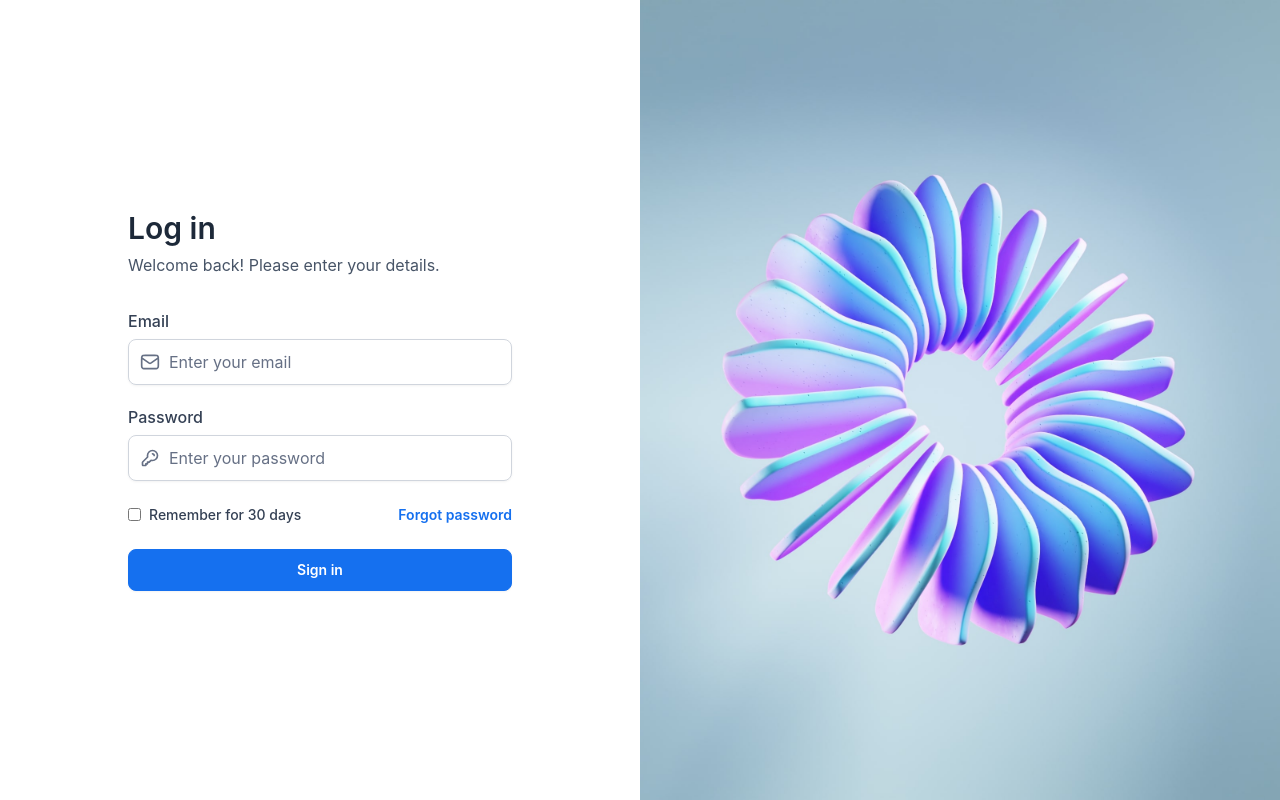
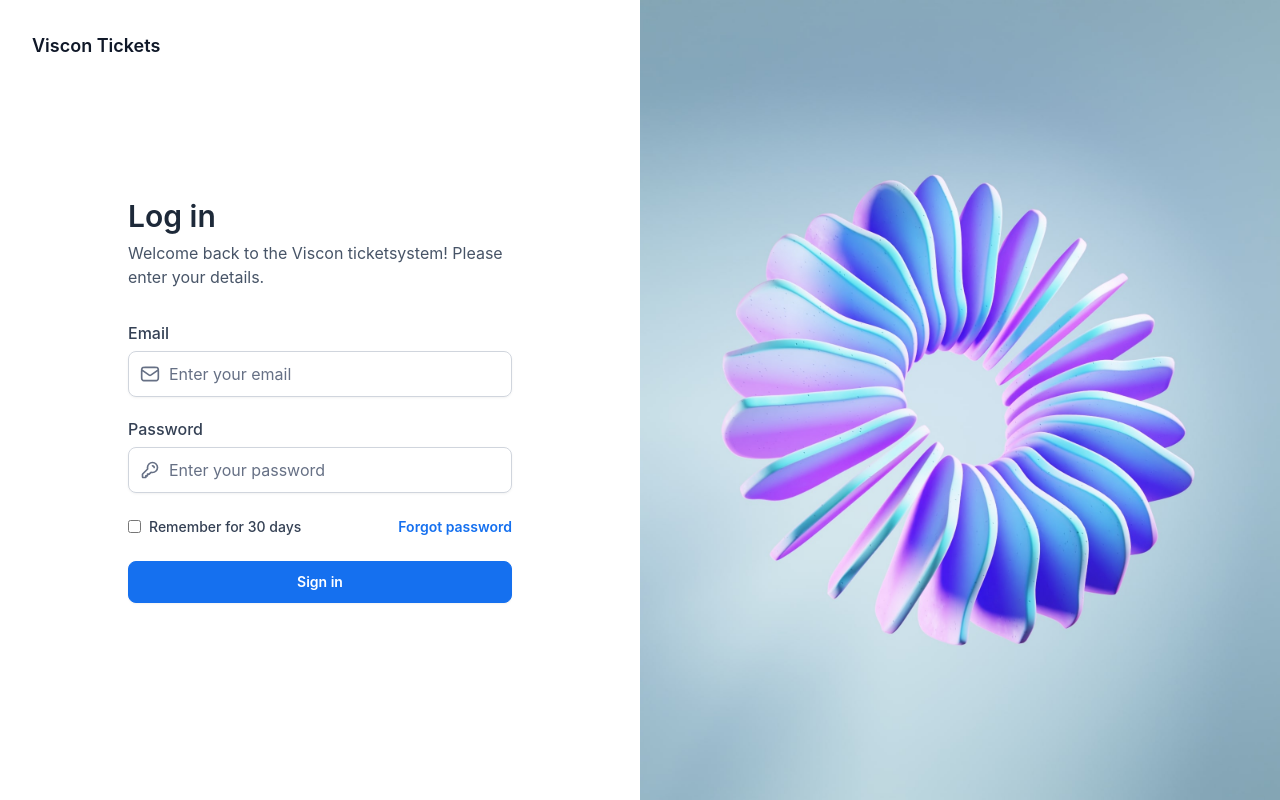
Before and after one commit to lucasprins/viscon-tickets, a React (Create React App) app in the folder client/: page /login in a window 1280 px wide. Built offline with nearby package versions, Linux system fonts and the light colour scheme.

Commit message:
Fixed responsiveness on Login

```diff
--- a/client/src/components/atoms/Input/InputCheckbox.tsx
+++ b/client/src/components/atoms/Input/InputCheckbox.tsx
@@ -9,7 +9,7 @@ export function InputCheckbox({ text }: InputCheckboxProps) {
     return (
         <div className='flex items-center gap-2'>
             <input id="remember" type='checkbox' className="-mt-0.5"/>
-            <label htmlFor="remember" className='text-sm font-medium text-gray-700'>{text}</label>
+            <label htmlFor="remember" className='text-sm font-medium dark:text-dark-300 text-gray-700'>{text}</label>
         </div>
     );
 }
--- a/client/src/components/atoms/Input/InputField.tsx
+++ b/client/src/components/atoms/Input/InputField.tsx
@@ -45,7 +45,7 @@ export function InputField({ style, type, placeholder, icon, disabled, id, name,
             placeholder={placeholder}
             id={id}
             name={name}
-            className={`${inputFieldStyle} ${inputFieldBorderStyle} cursor-not-allowed text-gray-500 w-full bg-gray-50 border rounded-lg placeholder:text-gray-500 px-3.5 py-2.5 text-md font-normal dark:bg-dark-800 dark:text-gray-200`}
+            className={`${inputFieldStyle} ${inputFieldBorderStyle} cursor-not-allowed text-gray-500 w-full bg-gray-50 border rounded-lg dark:placeholder:text-gray-300 placeholder:text-gray-500 px-3.5 py-2.5 text-md font-normal dark:bg-dark-800 dark:text-gray-200`}
           ></Field>
         </div>
       ) : (
@@ -57,7 +57,7 @@ export function InputField({ style, type, placeholder, icon, disabled, id, name,
             placeholder={placeholder}
             id={id}
             name={name}
-            className={`${inputFieldStyle} ${inputFieldBorderStyle} w-full bg-white border rounded-lg placeholder:text-gray-500 px-3.5 py-2.5 text-md font-normal dark:bg-dark-700 dark:text-white`}
+            className={`${inputFieldStyle} ${inputFieldBorderStyle} w-full bg-white border rounded-lg placeholder:text-gray-500 px-3.5 py-2.5 dark:placeholder:text-gray-300 text-md font-normal dark:bg-dark-700 dark:text-white`}
           ></Field>
         </div>
       )}
--- a/client/src/components/atoms/Input/InputTextArea.tsx
+++ b/client/src/components/atoms/Input/InputTextArea.tsx
@@ -36,7 +36,7 @@ export function InputTextArea({ placeholder, disabled, id, name, validate, error
             name={name}
             as="textarea"
 			rows={5}
-            className={`${inputFieldStyle} ${inputFieldBorderStyle} cursor-not-allowed text-gray-500 w-full bg-gray-50 border rounded-lg placeholder:text-gray-500 px-3.5 py-2.5 text-md font-normal dark:bg-dark-800 dark:text-gray-200`}
+            className={`${inputFieldStyle} ${inputFieldBorderStyle} cursor-not-allowed text-gray-500 dark:placeholder:text-gray-300 w-full bg-gray-50 border rounded-lg placeholder:text-gray-500 px-3.5 py-2.5 text-md font-normal dark:bg-dark-800 dark:text-gray-200`}
           ></Field>
         </div>
       ) : (
@@ -48,7 +48,7 @@ export function InputTextArea({ placeholder, disabled, id, name, validate, error
             name={name}
             as="textarea"
 			rows={5}
-            className={`${inputFieldStyle} ${inputFieldBorderStyle} w-full bg-white border rounded-lg placeholder:text-gray-500 px-3.5 py-2.5 text-md font-normal dark:bg-dark-700 dark:text-white`}
+            className={`${inputFieldStyle} ${inputFieldBorderStyle} w-full bg-white border rounded-lg dark:placeholder:text-gray-300 placeholder:text-gray-500 px-3.5 py-2.5 text-md font-normal dark:bg-dark-700 dark:text-white`}
           ></Field>
         </div>
       )}
--- a/client/src/components/pages/Authentication/Login.tsx
+++ b/client/src/components/pages/Authentication/Login.tsx
@@ -9,23 +9,28 @@ import { InputCheckbox } from "../../atoms/Input/InputCheckbox";
 import { InputField } from "../../atoms/Input/InputField";
 import { InputLabel } from "../../atoms/Input/InputLabel";
 import { PageHeader } from "../../atoms/PageHeader/PageHeader";
+import { NavigationHeader } from "../../organisms/Navigation/NavigationHeader";
 
 var translations = require("../../../translations/authenticationTranslations.json");
 
 export function Login() {
     const language = useAppSelector(getCurrentLanguage);
-    const logo = require("../../../assets/viscon-login.jpg")
+    const logo = require("../../../assets/viscon-login.jpg");
     const [login, setLogin] = useState({
         email: "",
         password: "",
     });
 
     return (
-        <div className='flex dark:bg-dark-800 dark:text-white w-full h-screen'>
+        <div className='flex dark:bg-dark-800 dark:text-white w-full lg:h-screen'>
+            <div className="hidden lg:flex absolute p-8">
+                <NavigationHeader />
+            </div>
+
             {/* Left Side */}
-            <div className='w-full lg:w-1/2 flex flex-col items-center justify-center'>
-                <div className='flex flex-col gap-8 w-96'>
-                    <PageHeader title='Log in' subtitle='Welcome back! Please enter your details.' />
+            <div className='w-full lg:w-1/2 p-6 lg:p-0 flex flex-col items-center justify-center'>
+                <div className='flex flex-col gap-8 w-full lg:w-96'>
+                    <PageHeader title='Log in' subtitle='Welcome back to the Viscon ticketsystem! Please enter your details.' />
 
                     <Formik initialValues={login} onSubmit={() => console.log("Submitting login")}>
                         {({ errors, touched, isValidating }) => (
@@ -84,10 +89,9 @@ export function Login() {
                 </div>
             </div>
 
-            <div className="w-full hidden lg:flex lg:w-1/2">
-                <img className=" min-w-full min-h-full object-cover" src={logo} />
+            <div className='w-full hidden lg:flex lg:w-1/2'>
+                <img className=' min-w-full min-h-full object-cover' src={logo} />
             </div>
-
         </div>
     );
 }
```
